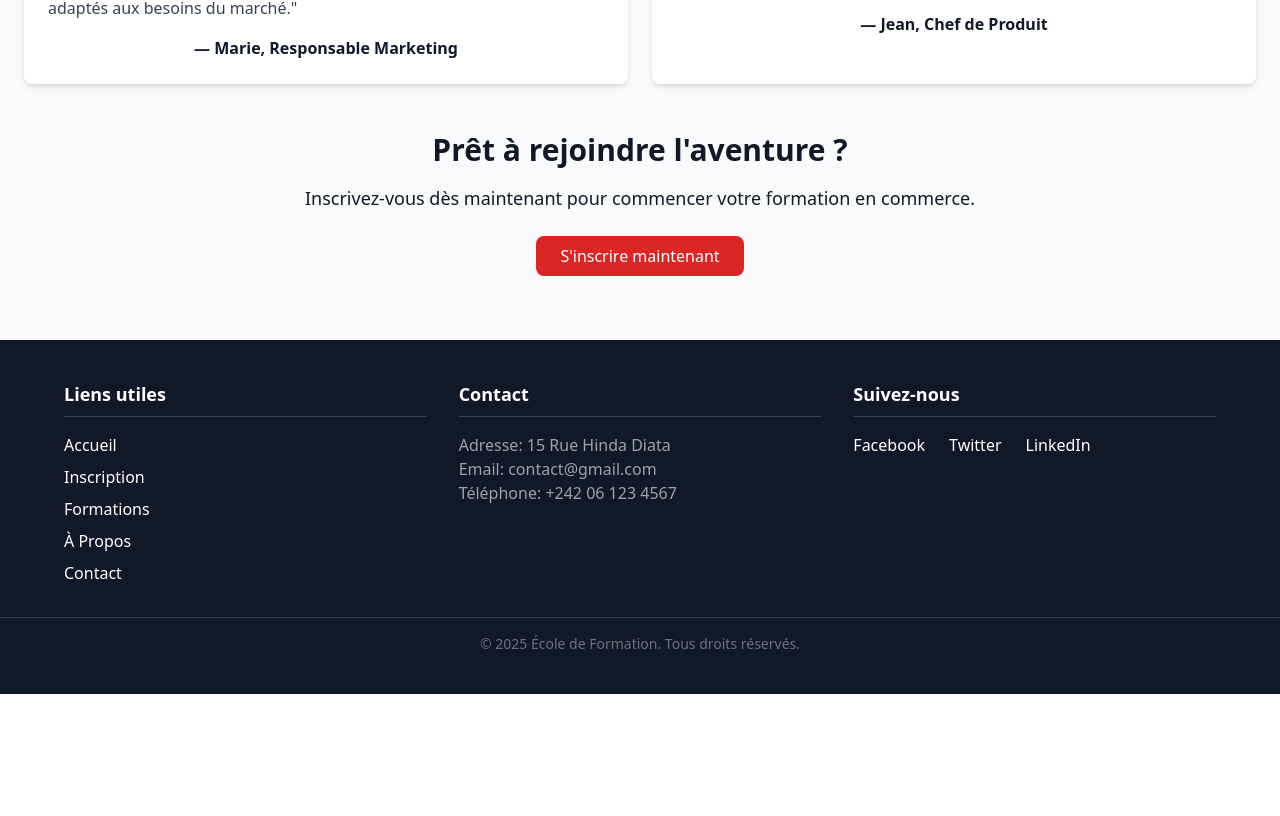
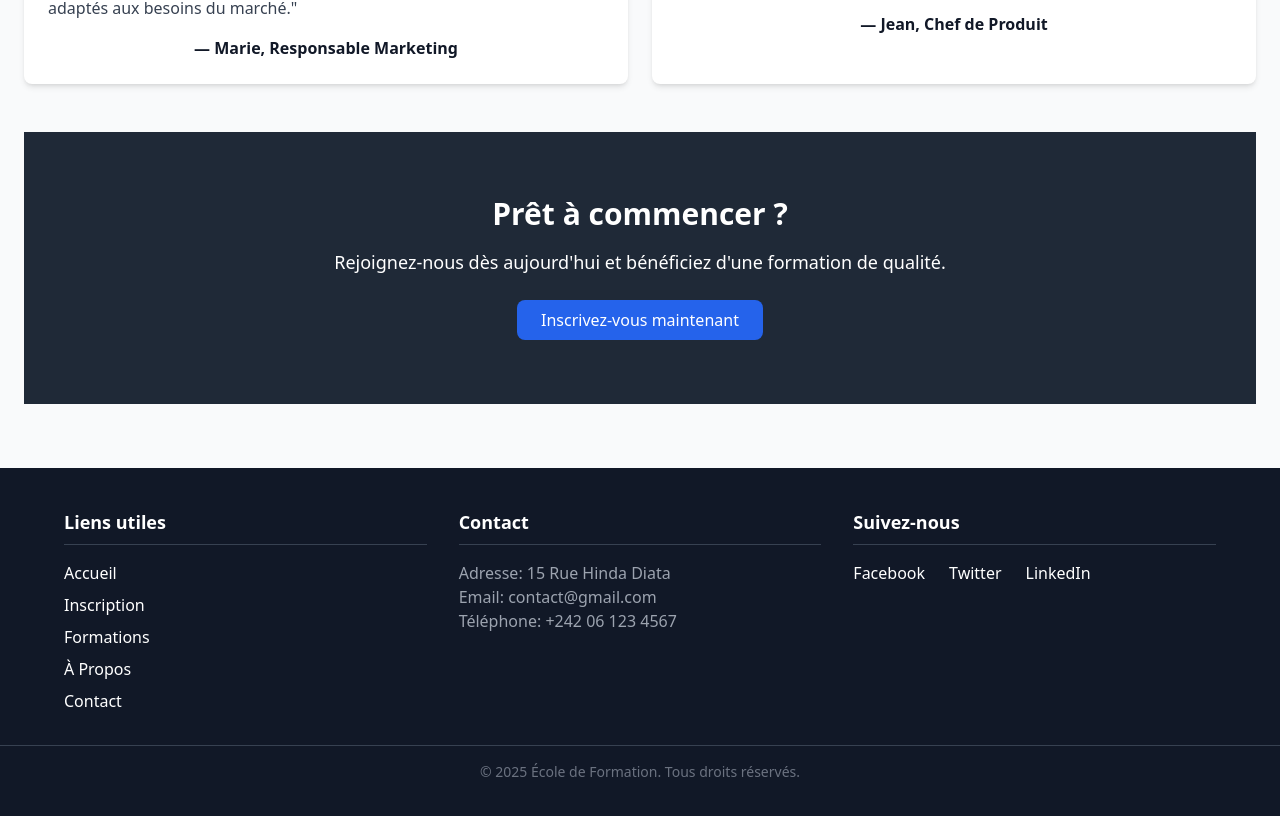
Before and after one commit to vincie236/site-ecole-de-formation, a React (Create React App) app: page /formations/commerce in a window 1280 px wide. Shown: the part 4091-4907 px from the top of the page. Before the commit the page ends 4785 px from the top, so only its background shows below. Built offline with nearby package versions, Linux system fonts and the light colour scheme.

Commit message:
Modification section Appel a l'action

```diff
--- a/src/pages/formations/Commerce.js
+++ b/src/pages/formations/Commerce.js
@@ -153,18 +153,16 @@ function Commerce() {
         </div>
       </section>
 
-      {/* Section Call-to-Action */}
-      <section className="text-center">
-        <h3 className="mb-4 text-3xl font-semibold">
-          Prêt à rejoindre l'aventure ?
-        </h3>
+      {/* Appel à l'action */}
+      <section className="py-16 text-center text-white bg-gray-800">
+        <h2 className="mb-4 text-3xl font-semibold">Prêt à commencer ?</h2>
         <p className="mb-6 text-lg">
-          Inscrivez-vous dès maintenant pour commencer votre formation en
-          commerce.
+          Rejoignez-nous dès aujourd&apos;hui et bénéficiez d&apos;une formation
+          de qualité.
         </p>
         <Link to="/inscription">
-          <button className="px-6 py-2 text-white transition duration-300 bg-red-600 rounded-lg hover:bg-red-500">
-            S'inscrire maintenant
+          <button className="px-6 py-2 text-white transition duration-300 bg-blue-600 rounded-lg hover:bg-blue-500">
+            Inscrivez-vous maintenant
           </button>
         </Link>
       </section>
```
